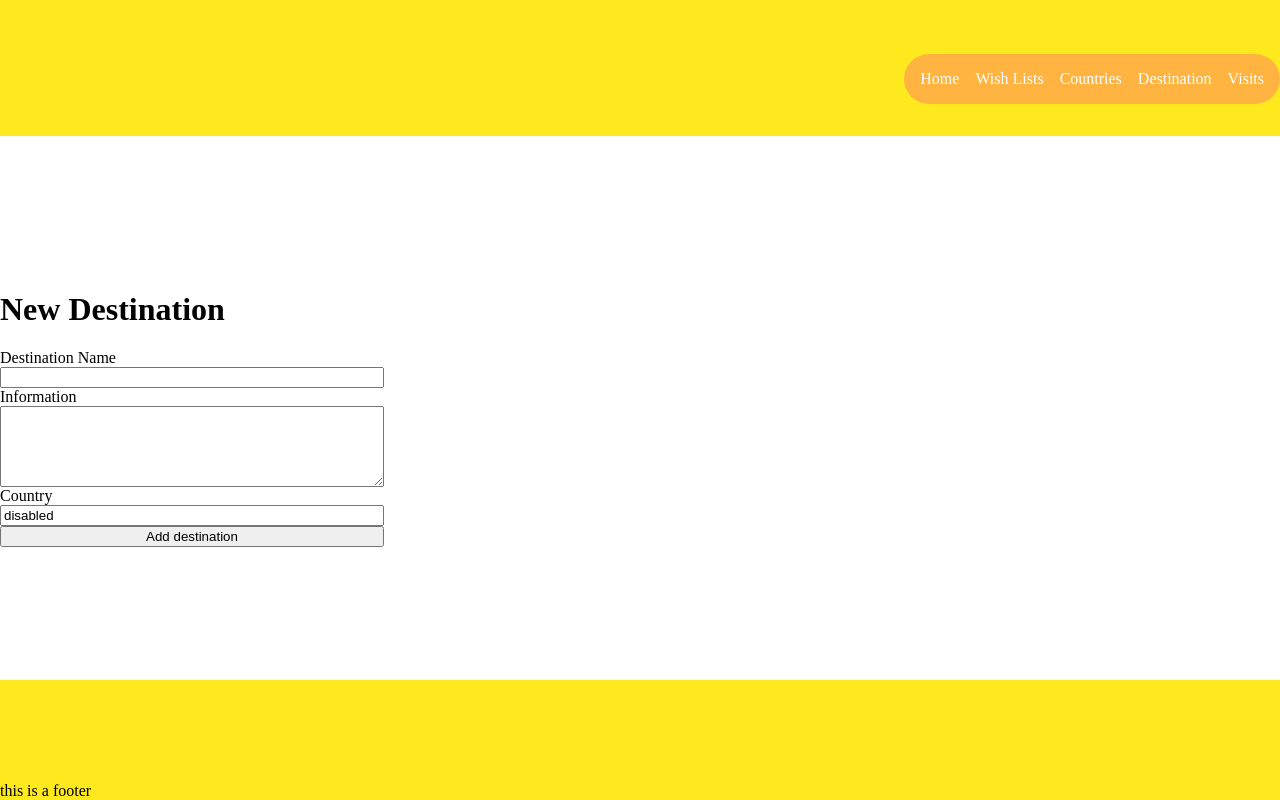
After one commit to MU-RR-4Y/Travel-Wishlist---Python-Web-App-Project, a Flask app: template templates/destinations/new2.html in a window 1280 px wide. The commit adds this page. Run offline with Flask 2, Linux system fonts and the light colour scheme; the template is opened without the code that fills it, so the values that code supplies are empty.

```diff
--- a/controllers/country_controller.py
+++ b/controllers/country_controller.py
@@ -15,7 +15,9 @@ def countries():
 
 
 # NEW ('/new') GET
-
+@countries_blueprint.route('/countries/new')
+def new_country():
+    return render_template('countries/new.html')
 
 # CREATE ('/') POST
 # SHOW ('/id') GET
--- a/static/style.css
+++ b/static/style.css
@@ -43,3 +43,9 @@ footer{
     background-color: #FEE81E;
     height: 7.5rem;
 }
+
+.destination-form{
+    display: flex;
+    flex-direction: column;
+    width: 30%;
+}
--- a/templates/base.html
+++ b/templates/base.html
@@ -19,13 +19,13 @@
                     <li><a href="/users">Wish Lists</a></li>
                 </div>
                 <div>
-                    <li><a href="/visits">Visits</a></li>
+                    <li><a href="/countries">Countries</a></li>
                 </div>
                 <div>
                     <li><a href="/destinations">Destination</a></li>
                 </div>
                 <div>
-                    <li><a href="/countries">Countries</a></li>
+                    <li><a href="/visits">Visits</a></li>
                 </div>
             </ul>
         </nav>
--- /dev/null
+++ b/templates/destinations/new2.html
@@ -0,0 +1,23 @@
+{% extends 'base.html' %}
+
+{% block content %}
+    <h1>New Destination</h1>
+
+    <form action="/destination/create/country" method="post">
+        <div class=" destination-form">
+        <label for="name">Destination Name</label>
+        <input type="text" id="name" name="name">
+
+        <label for="info">Information</label>
+        <textarea name="info" id="info" cols="30" rows="5"></textarea>
+
+        <label for="country">Country</label>
+        <input type="text" id="country" name="country" value = {{country.name}} disabled>
+
+        <button type="submit">Add destination</button>
+        </div>
+    </form>
+
+
+
+{% endblock content %}
```
Also changed, not shown: controllers/destination_controller.py (+16 -1 lines), templates/countries/index.html (+12 -1 lines), templates/countries/new.html (+34 -0 lines).
